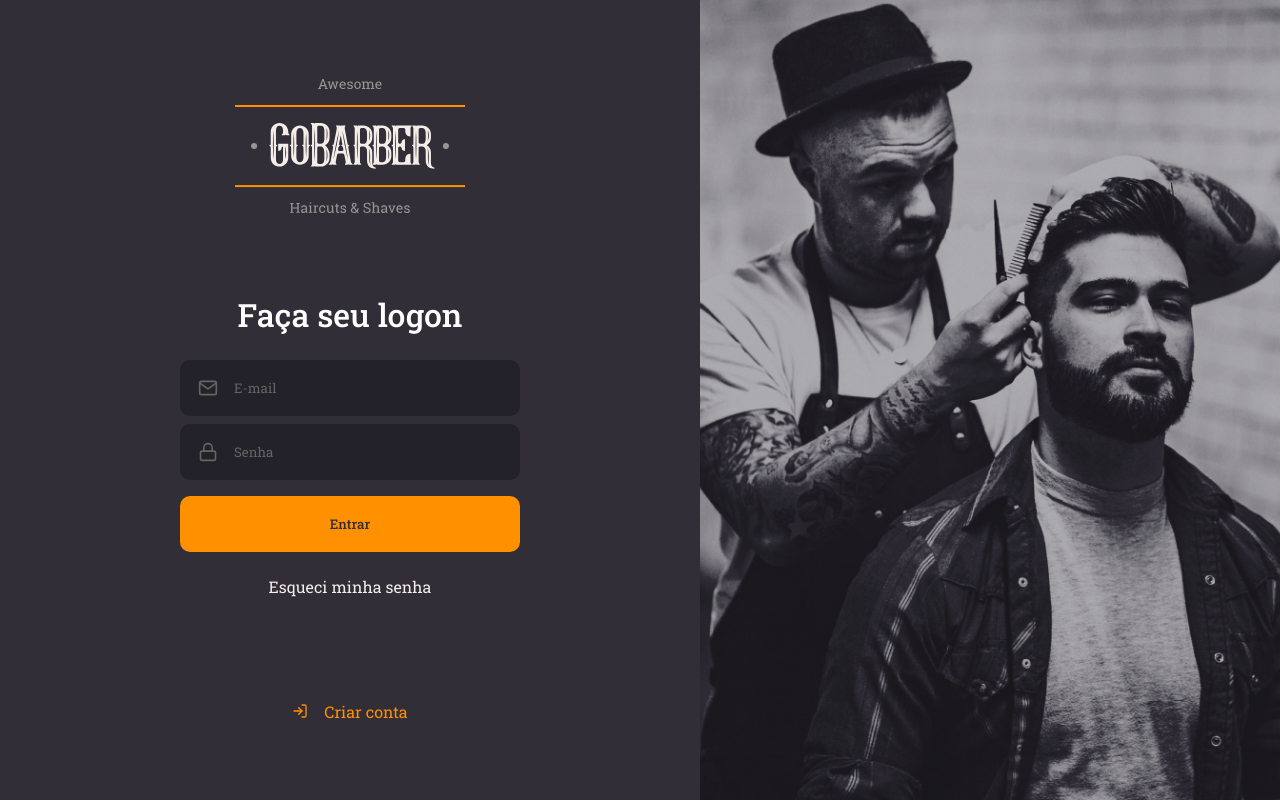
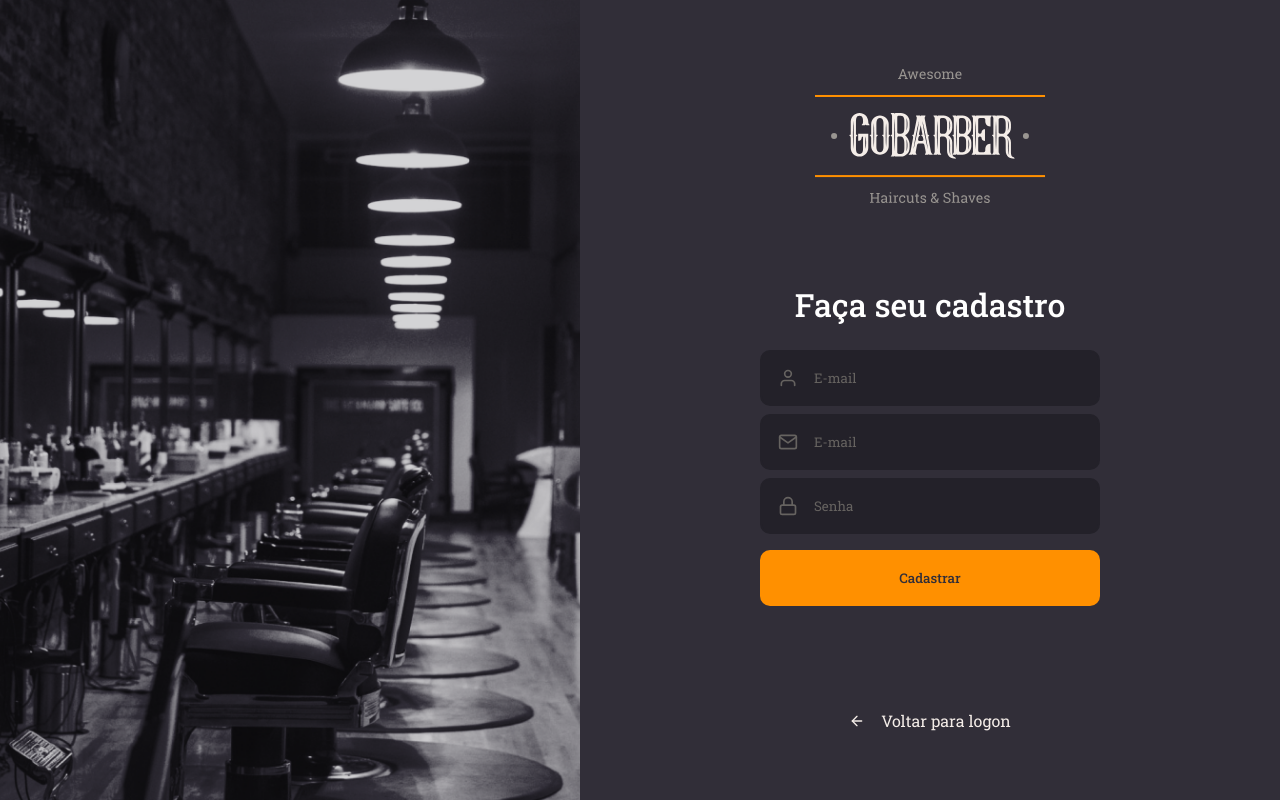
Before and after one commit to rafael-gomes/gobarber_web, a React (Create React App) app: page / in a window 1280 px wide. Built offline with nearby package versions, Linux system fonts and the light colour scheme.

Commit message:
Basic SignUp page

```diff
--- a/src/App.tsx
+++ b/src/App.tsx
@@ -1,11 +1,12 @@
 import React from 'react';
 
-import SignIn from './pages/SignIn';
+// import SignIn from './pages/SignIn';
+import SignUp from './pages/SignUp';
 import GlobalStyle from './styles/global';
 
 const App: React.FC = () => (
   <>
-    <SignIn />
+    <SignUp />
     <GlobalStyle />
   </>
 );
--- /dev/null
+++ b/src/pages/SignUp/index.tsx
@@ -0,0 +1,41 @@
+import React from 'react';
+import { FiArrowLeft, FiMail, FiUser, FiLock } from 'react-icons/fi';
+
+import logoImg from '../../assets/logo.svg';
+
+import Input from '../../components/Input';
+import Button from '../../components/Button';
+
+import { Container, Content, Background } from './styles';
+
+const SignUp: React.FC = () => (
+  <Container>
+    <Background />
+    <Content>
+      <img src={logoImg} alt="GoBarber" />
+
+      <form>
+        <h1>Faça seu cadastro</h1>
+
+        <Input name="name" icon={FiUser} placeholder="E-mail" />
+        <Input name="email" icon={FiMail} placeholder="E-mail" />
+
+        <Input
+          name="password"
+          icon={FiLock}
+          type="password"
+          placeholder="Senha"
+        />
+
+        <Button type="submit">Cadastrar</Button>
+      </form>
+
+      <a href="login">
+        <FiArrowLeft />
+        Voltar para logon
+      </a>
+    </Content>
+  </Container>
+);
+
+export default SignUp;
--- /dev/null
+++ b/src/pages/SignUp/styles.ts
@@ -0,0 +1,66 @@
+import styled from 'styled-components';
+import { shade } from 'polished';
+
+import signUpBackgroundImg from '../../assets/sign-up-background.png';
+
+export const Container = styled.div`
+  height: 100vh;
+
+  display: flex;
+  align-items: stretch;
+`;
+
+export const Content = styled.div`
+  display: flex;
+  flex-direction: column;
+  align-items: center;
+  place-content: center;
+  width: 100%;
+  max-width: 700px;
+
+  form {
+    margin: 80px 0;
+    width: 340px;
+    text-align: center;
+
+    h1 {
+      margin-bottom: 24px;
+    }
+
+    a {
+      color: #f4ede8;
+      display: block;
+      margin-top: 24px;
+      text-decoration: none;
+      transition: color 0.2s;
+
+      &:hover {
+        color: ${shade(0.2, '#f4ede8')};
+      }
+    }
+  }
+
+  > a {
+    color: #f4ede8;
+    display: block;
+    margin-top: 24px;
+    text-decoration: none;
+    transition: color 0.2s;
+    display: flex;
+    align-items: center;
+
+    svg {
+      margin-right: 16px;
+    }
+
+    &:hover {
+      color: ${shade(0.2, '#f4ede8')};
+    }
+  }
+`;
+
+export const Background = styled.div`
+  flex: 1;
+  background: url(${signUpBackgroundImg}) no-repeat center;
+  background-size: cover;
+`;
```
Also changed, not shown: src/assets/sign-up-background.png (added).
